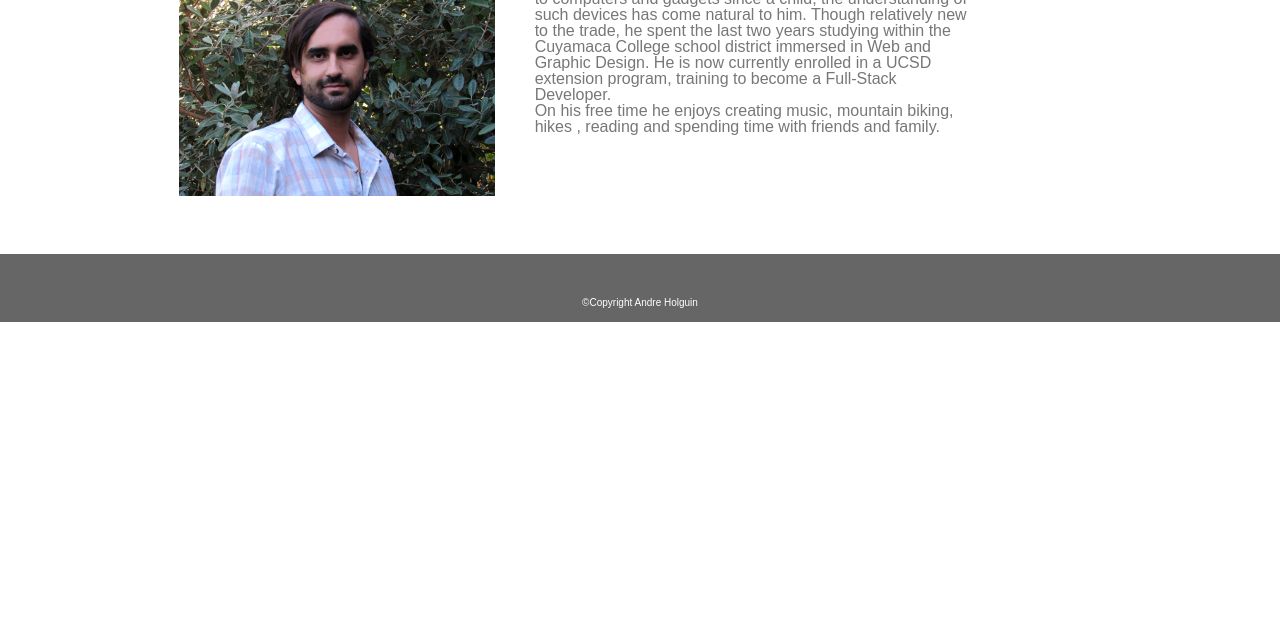
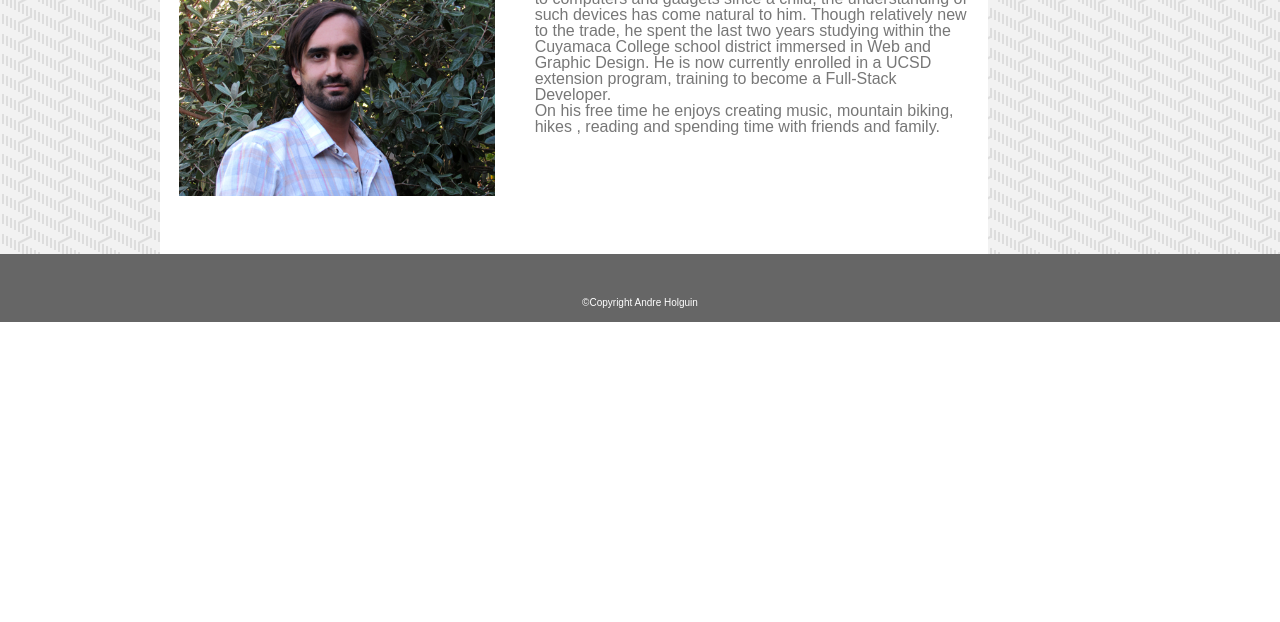
Before and after one commit to sito44/sito44.github.io, a plain HTML site: page Basic-Portfolio/index.html in a window 1280 px wide. Shown: the part 178-800 px from the top of the page. Drawn offline with Linux system fonts and the light colour scheme.

Commit message:
background-image property url fixed

```diff
--- a/Basic-Portfolio/assets/css/style.css
+++ b/Basic-Portfolio/assets/css/style.css
@@ -51,7 +51,7 @@ h2 {
 }
 main {
 	width: 100%;
-	background-image: url('');
+	background-image: url('https://raw.githubusercontent.com/sito44/sito44.github.io/master/Basic-Portfolio/assets/images/small_steps.png');
 }
 .flexContainer2 {
 	display: flex;
```
